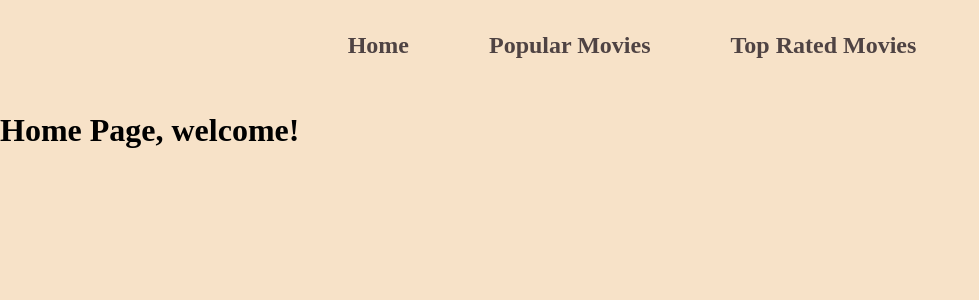
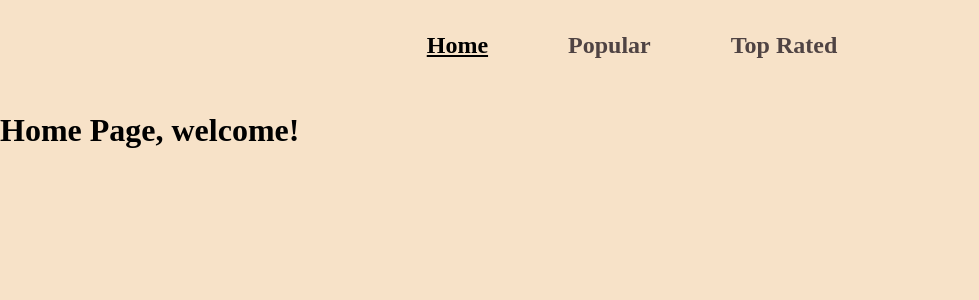
Before and after one commit to evariste1963/moviedb, a SvelteKit app: page / in a window 1280 px wide. Shown: the top 300 px of the page, without its empty margins (0-979 px from the left). Built offline with nearby package versions, Linux system fonts and the light colour scheme.

Commit message:
cool navbar code

```diff
--- a/src/routes/+layout.svelte
+++ b/src/routes/+layout.svelte
@@ -1,11 +1,21 @@
 <script>
 	import '../../src/app.css';
+	import { page } from '$app/stores';
+	console.log($page.route);
+
+	const nav = [
+		{ title: 'Home', path: '/' },
+		{ title: 'Popular', path: '/Movies/popular' },
+		{ title: 'Top Rated', path: '/Movies/Top_rated' }
+	];
 </script>
 
 <navbar>
-	<a href="/">Home</a>
-	<a href="/Movies/popular" data-sveltekit-prefetch>Popular Movies</a>
-	<a href="/Movies/Top_rated" data-sveltekit-prefetch>Top Rated Movies</a>
+	{#each nav as navitem}
+		<a href={navitem.path} class:active={$page.route.id === navitem.path} data-sveltekit-prefetch
+			>{navitem.title}</a
+		>
+	{/each}
 </navbar>
 <slot />
 
@@ -39,4 +49,8 @@
 		background-color: #ddd;
 		color: black;
 	}
+	.active {
+		color: black;
+		text-decoration: underline;
+	}
 </style>
--- a/src/routes/+page.svelte
+++ b/src/routes/+page.svelte
@@ -1,4 +1,8 @@
 <!-- https://developers.themoviedb.org/3/movies/get-top-rated-movies-->
+<script>
+	import { page } from '$app/stores';
+	console.log($page.route);
+</script>
 
 <h1>Home Page, welcome!</h1>
 
--- a/src/routes/Movies/MovieTemplate.svelte
+++ b/src/routes/Movies/MovieTemplate.svelte
@@ -1,6 +1,8 @@
 <script>
 	import Card from '$lib/shared/Card.svelte';
 	import { page } from '$app/stores';
+
+	console.log($page.route);
 	export let data;
 	const { movies, pager } = data;
 	// let urlref =
```
